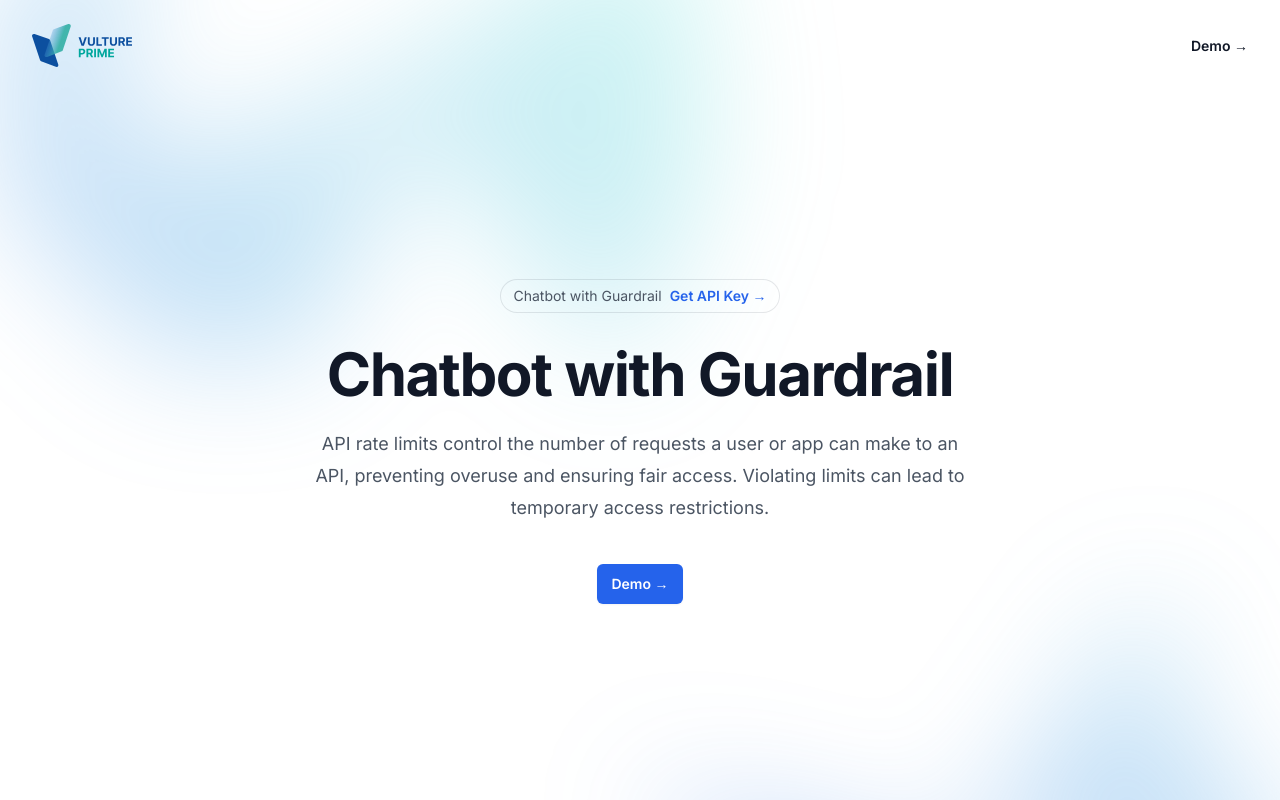
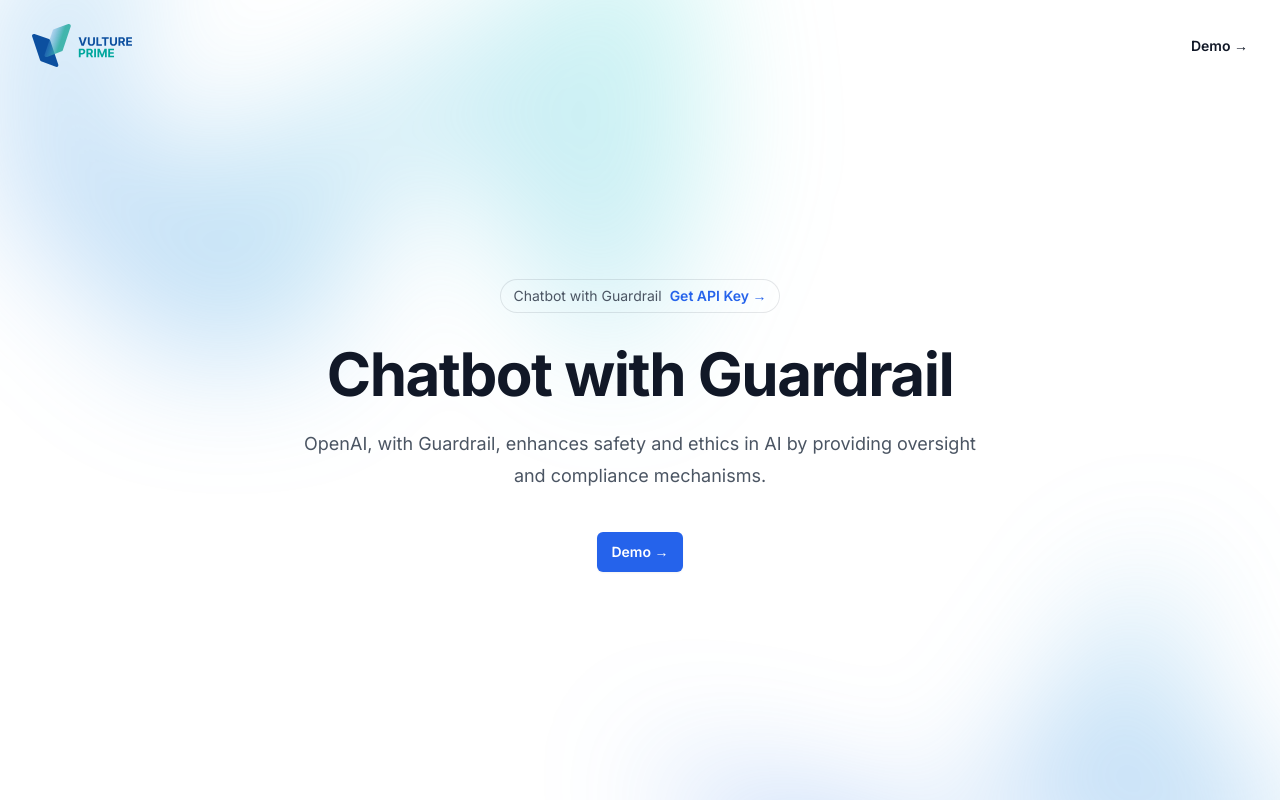
Before and after one commit to vultureprime/ai-web-interface, a Next.js app in the folder next-open-ai-guardrail/: page / in a window 1280 px wide. Shown: the top 800 px of the page. Built offline with nearby package versions, Linux system fonts and the light colour scheme; no server answers.

Commit message:
Update Hero.tsx

```diff
--- a/next-open-ai-guardrail/src/app/home/components/Hero.tsx
+++ b/next-open-ai-guardrail/src/app/home/components/Hero.tsx
@@ -64,9 +64,8 @@ export default function PlanHero() {
               Chatbot with Guardrail
             </h1>
             <p className='mt-6 text-lg leading-8 text-gray-600'>
-              API rate limits control the number of requests a user or app can
-              make to an API, preventing overuse and ensuring fair access.
-              Violating limits can lead to temporary access restrictions.
+              OpenAI, with Guardrail, enhances safety and ethics in AI by
+              providing oversight and compliance mechanisms.
             </p>
             <div className='mt-10 flex items-center justify-center gap-x-6'>
               <a
```
